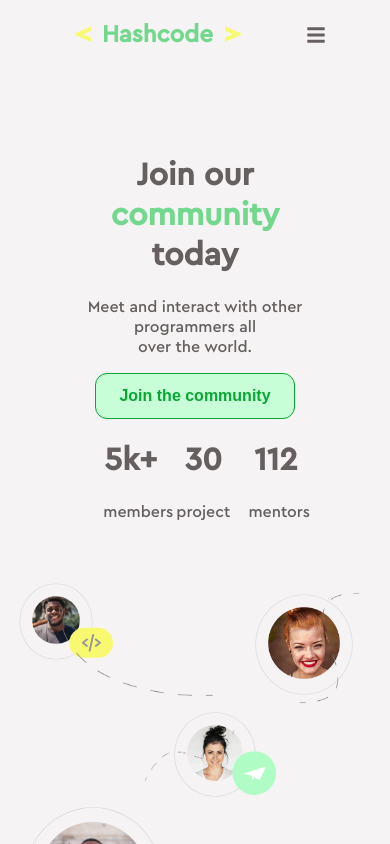
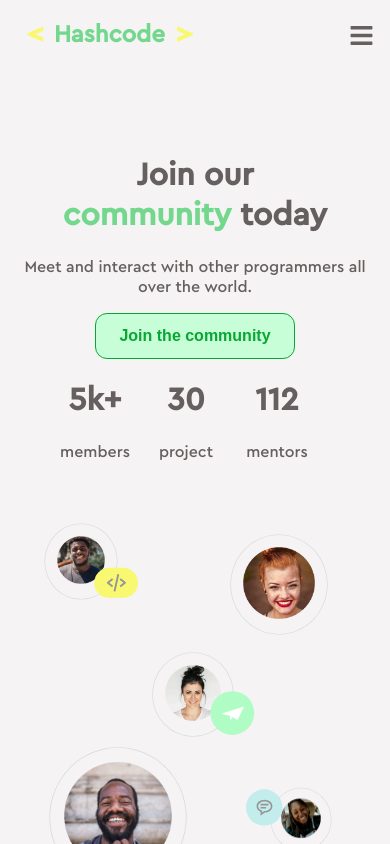
Before and after one commit to Hash-Code-Design/next-landing-page, a Next.js app: page / in a window 390 px wide. Shown: the top 844 px of the page. Built offline with nearby package versions, Linux system fonts and the light colour scheme.

Commit message:
changes added

```diff
--- a/styles/ButtonGroup.module.css
+++ b/styles/ButtonGroup.module.css
@@ -3,12 +3,14 @@
   padding: 30px 30px;
   justify-content: center;
   align-items: center;
+  border-radius: 50%;
 }
 
 .container button {
-  border: none;
   font-size: 25px;
   color: #655f5f;
+  border: 1px solid #d3d2d2;
   cursor: pointer;
+  border-radius: 50%;
   margin-right: 30px;
 }
--- a/styles/Footer.module.css
+++ b/styles/Footer.module.css
@@ -45,7 +45,6 @@
 .footerMenus li {
   font-size: 14px;
   line-height: 28px;
-
   color: #6c6b7c;
 }
 .LastP {
@@ -60,7 +59,8 @@
   .containerItems {
     flex-direction: column;
   }
-
+  .footerMenus li {
+  }
   .footerLeft {
     width: 70%;
     margin: 0 auto;
@@ -72,4 +72,10 @@
   .footerRight {
     flex-wrap: wrap;
   }
+  .footerMenus ul h2 {
+    margin-left: -20px;
+  }
+  .footerMenus li {
+    margin-left: -20px;
+  }
 }
--- a/styles/Input.module.css
+++ b/styles/Input.module.css
@@ -22,3 +22,8 @@
     width: 350px;
   }
 }
+@media screen and (max-width: 500px) {
+  .container > input {
+    width: 250px;
+  }
+}
--- a/styles/Intro.module.css
+++ b/styles/Intro.module.css
@@ -168,6 +168,29 @@
 }
 @media screen and (max-width: 500px) {
   .introRight {
-    width: 400px;
+    width: 350px;
+  }
+
+  .introRightInner > :nth-child(5) {
+    transform: scale(0.6);
+    top: 30%;
+    left: 30%;
+    z-index: 33;
+  }
+  .introLeft {
+    width: 100vw;
+  }
+
+  .introRightInner > :nth-child(6) {
+    transform: scale(0);
+  }
+  .introRightInner > :nth-child(7) {
+    transform: scale(0);
+  }
+  .introRightInner > :nth-child(8) {
+    transform: scale(0);
+  }
+  .introRightInner > :nth-child(9) {
+    transform: scale(0);
   }
 }
--- a/styles/Navbar.module.css
+++ b/styles/Navbar.module.css
@@ -56,10 +56,13 @@
   cursor: pointer;
 }
 @media screen and (max-width: 936px) {
+  .container {
+    padding: 0 1rem;
+  }
   .toggle {
     display: flex;
     color: #655f5f;
-    font-size: 20px;
+    font-size: 25px;
   }
   .list,
   .button {
```
